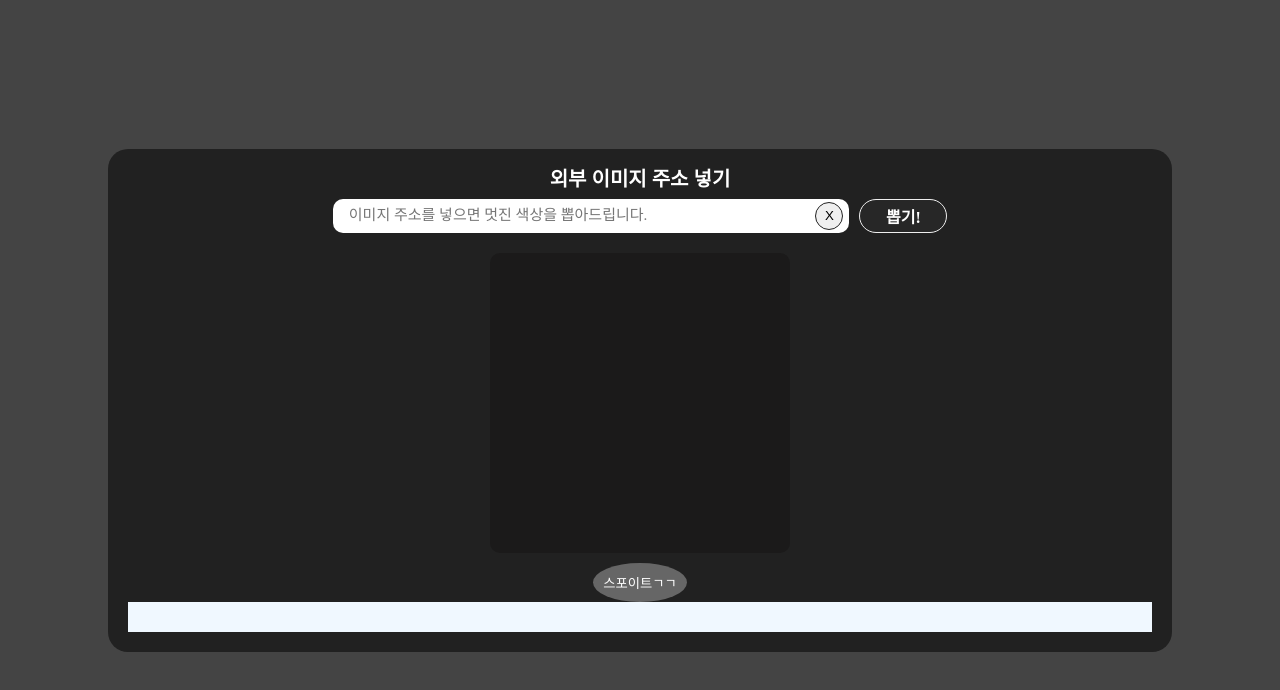
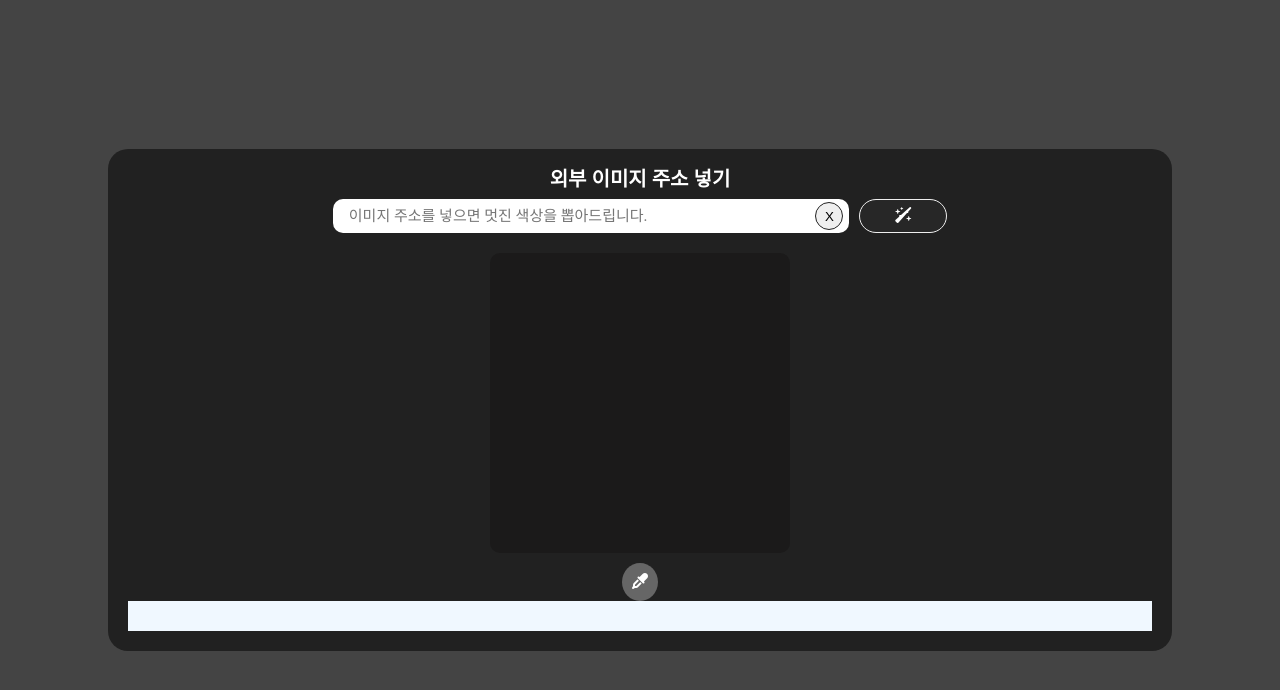
Before and after one commit to Raros17/ColorPicker, a React (Create React App) app: page / in a window 1280 px wide. Shown: the top 690 px of the page. Built offline with nearby package versions, Linux system fonts and the light colour scheme; a web font is replaced by a local one.

Commit message:
feat: Icon 추가

```diff
--- a/public/index.html
+++ b/public/index.html
@@ -1,6 +1,7 @@
 <!DOCTYPE html>
 <html lang="kr">
   <head>
+    <script src="https://kit.fontawesome.com/2ff396b6cc.js" crossorigin="anonymous"></script>
     <meta charset="utf-8" />
     <link rel="icon" href="%PUBLIC_URL%/favicon.png" />
     <link rel="apple-touch-icon" href="%PUBLIC_URL%/logo192.png" />
--- a/src/App.styled.ts
+++ b/src/App.styled.ts
@@ -103,6 +103,7 @@ export const SpoidButton = styled.button<{ isSpoidActive: boolean }>`
   color: white;
   border: none;
   padding: 10px;
+  font-size: 16px;
   cursor: pointer;
   margin-top: 10px;
   border-radius: 50%;
--- a/src/App.tsx
+++ b/src/App.tsx
@@ -73,7 +73,7 @@ function App() {
         )}
         {pickedColor && <ShowSpoidColor style={{ backgroundColor: pickedColor }} />}
         <SpoidButton onClick={toggleSpoid} isSpoidActive={isSpoidActive}>
-          {isSpoidActive ? '활성화상태' : '스포이트ㄱㄱ'}
+         <i className="fa-solid fa-eye-dropper"></i>
         </SpoidButton>
         <ShowSpoidColor style={{ backgroundColor: pickedColor || 'aliceblue' }}></ShowSpoidColor>
       </TextSection>
@@ -88,7 +88,7 @@ function App() {
           setCopiedColors={setCopiedColors}
         />
         ))}
-        {colorData.length > 0  && <ColorDownBtn onClick={handleModalOpen}>전체 저장</ColorDownBtn>}
+        {colorData.length > 0  && <ColorDownBtn onClick={handleModalOpen}><i className="fa-solid fa-download"></i></ColorDownBtn>}
       </ImageGroup>
       {imageUrl && <ColorTheif imageUrl={imageUrl} onColorsExtracted={handleColorsExtracted} />}
       {imageUrl && <EyeDropper imageUrl={imageUrl} onColorPick={handleColorPick} isActive={isSpoidActive}/>}
--- a/src/component/ImageUploader.tsx
+++ b/src/component/ImageUploader.tsx
@@ -65,7 +65,7 @@ const ImageUploader: React.FC<ImageUploaderProps> = ({ inputRef, handleProxyUrl,
         <TextDeleteBtn onClick={handleDataDelete}>X</TextDeleteBtn>
       </InputTypeSection>
       <ImageBtn onClick={handleButtonClick} disabled={isLoading}>
-         {isLoading ? "로딩 중..." : "뽑기!"}
+         {isLoading ? "로딩 중..." : <i className="fa-solid fa-wand-sparkles"></i>}
       </ImageBtn>
     </InputSection>
   );
```
